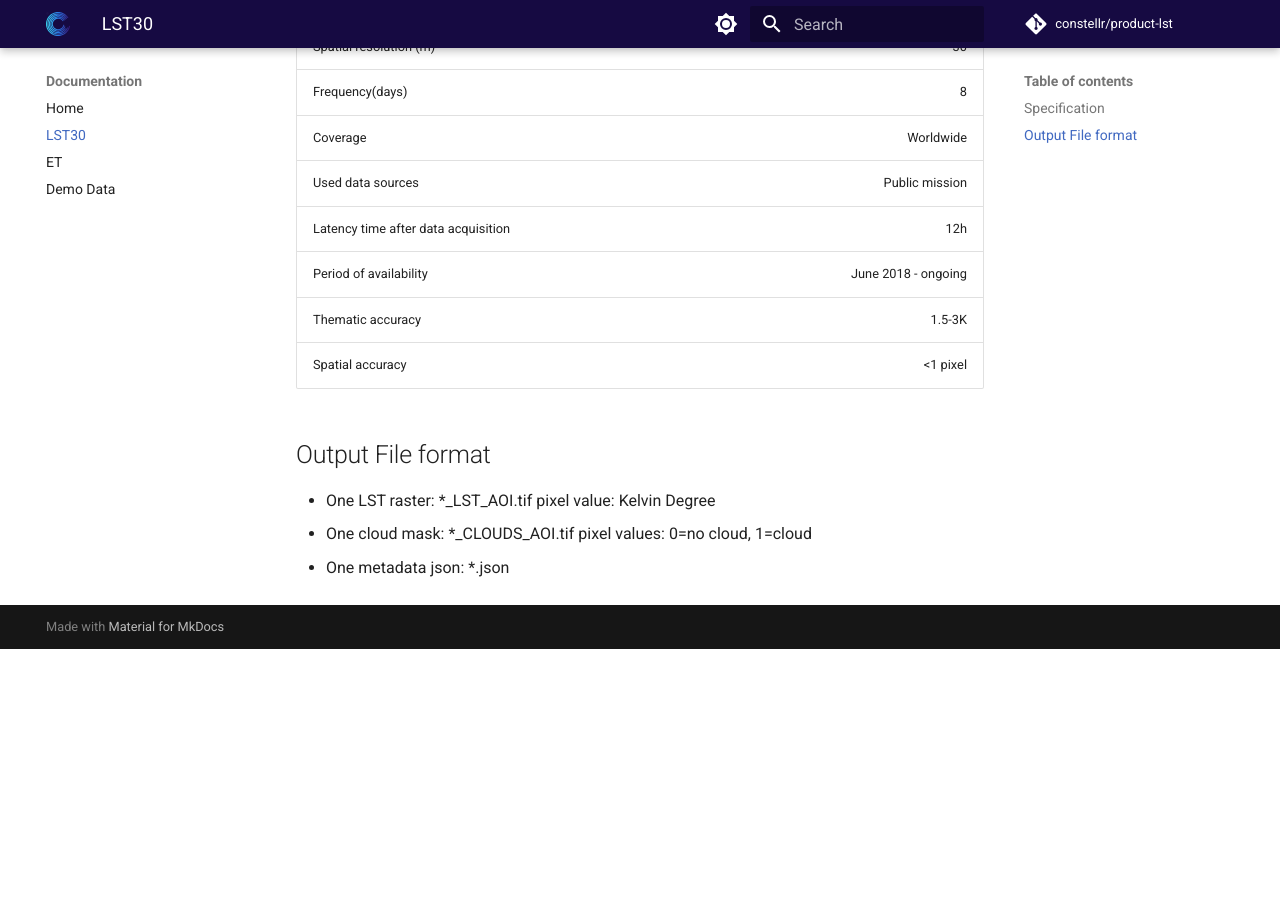
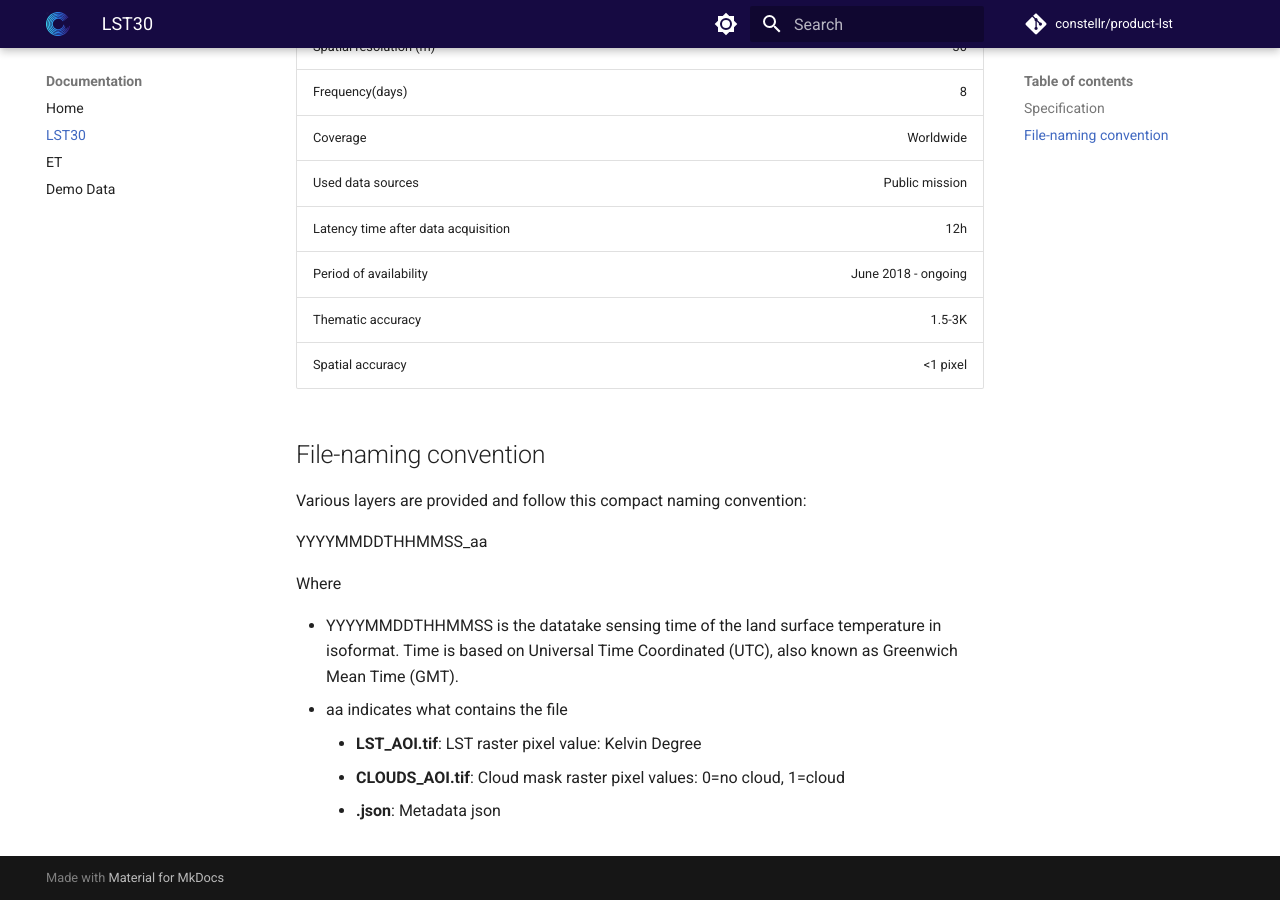
Before and after one commit to constellr/product-lst, an MkDocs documentation site: the page built from docs/lst.md, in a window 1280 px wide and 900 px high, scrolled down 564 px. Built offline with MkDocs 1.6.1 and Material for MkDocs 9.7.7, drawn with Linux system fonts in a browser that asks for light colours; comment, search, counter and statistics services are not loaded; the version menu is left out; before the commit the page ends 1213 px from its top, so only the background shows below that.

Commit message:
aligning doc with lst

```diff
--- a/docs/lst.md
+++ b/docs/lst.md
@@ -29,10 +29,20 @@ per scene:
 | Spatial accuracy                      | <1 pixel              |
 
 
-## Output File format
+## File-naming convention
 
-- One LST raster: *_LST_AOI.tif
-    pixel value: Kelvin Degree
-- One cloud mask: *_CLOUDS_AOI.tif
-    pixel values: 0=no cloud, 1=cloud
-- One metadata json: *.json
+Various layers are provided and follow this compact naming convention:
+
+YYYYMMDDTHHMMSS_aa
+
+Where
+
+-   YYYYMMDDTHHMMSS is the datatake sensing time of the land surface
+    temperature in isoformat. Time is based on Universal Time Coordinated (UTC), also
+    known as Greenwich Mean Time (GMT).
+-   aa indicates what contains the file
+    - **LST_AOI.tif**: LST raster
+        pixel value: Kelvin Degree
+    - **CLOUDS_AOI.tif**: Cloud mask raster
+        pixel values: 0=no cloud, 1=cloud
+    - **.json**: Metadata json
--- a/pyproject.toml
+++ b/pyproject.toml
@@ -19,3 +19,7 @@ license = {text = "MIT"}
 
 [tool.pdm]
 distribution = false
+
+[tool.pdm.dev-dependencies]
+dev = [
+]
```
Also changed, not shown: docs/et.md (+74 -0 lines), docs/images/AOI.PNG (deleted), docs/images/DTC_Modeling.PNG (deleted), docs/images/diurnal temperature cycle.PNG (deleted), docs/images/et_flow.png (added), docs/images/et_flux.png (added), docs/images/example.PNG (deleted), 1 other file.
